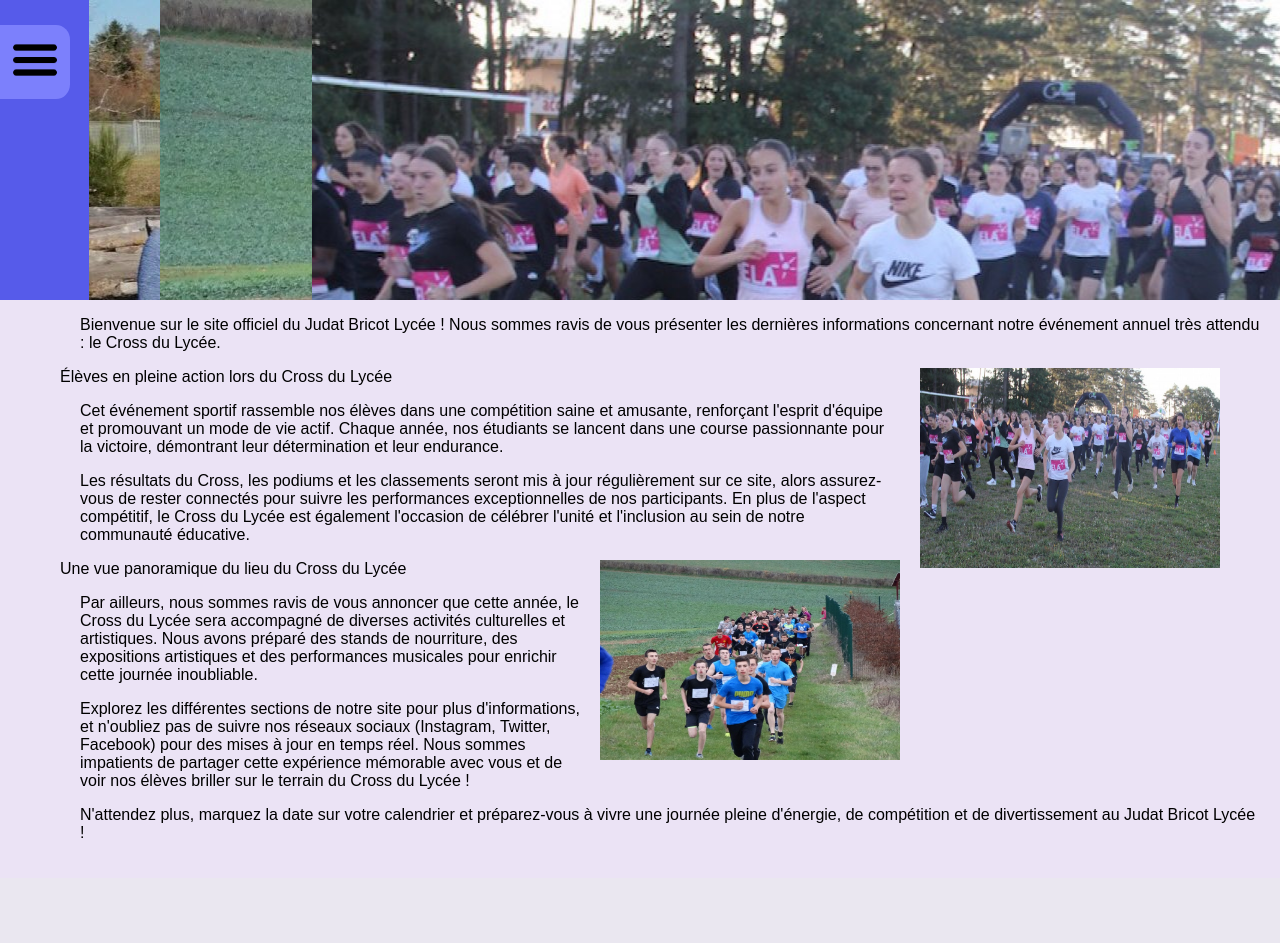
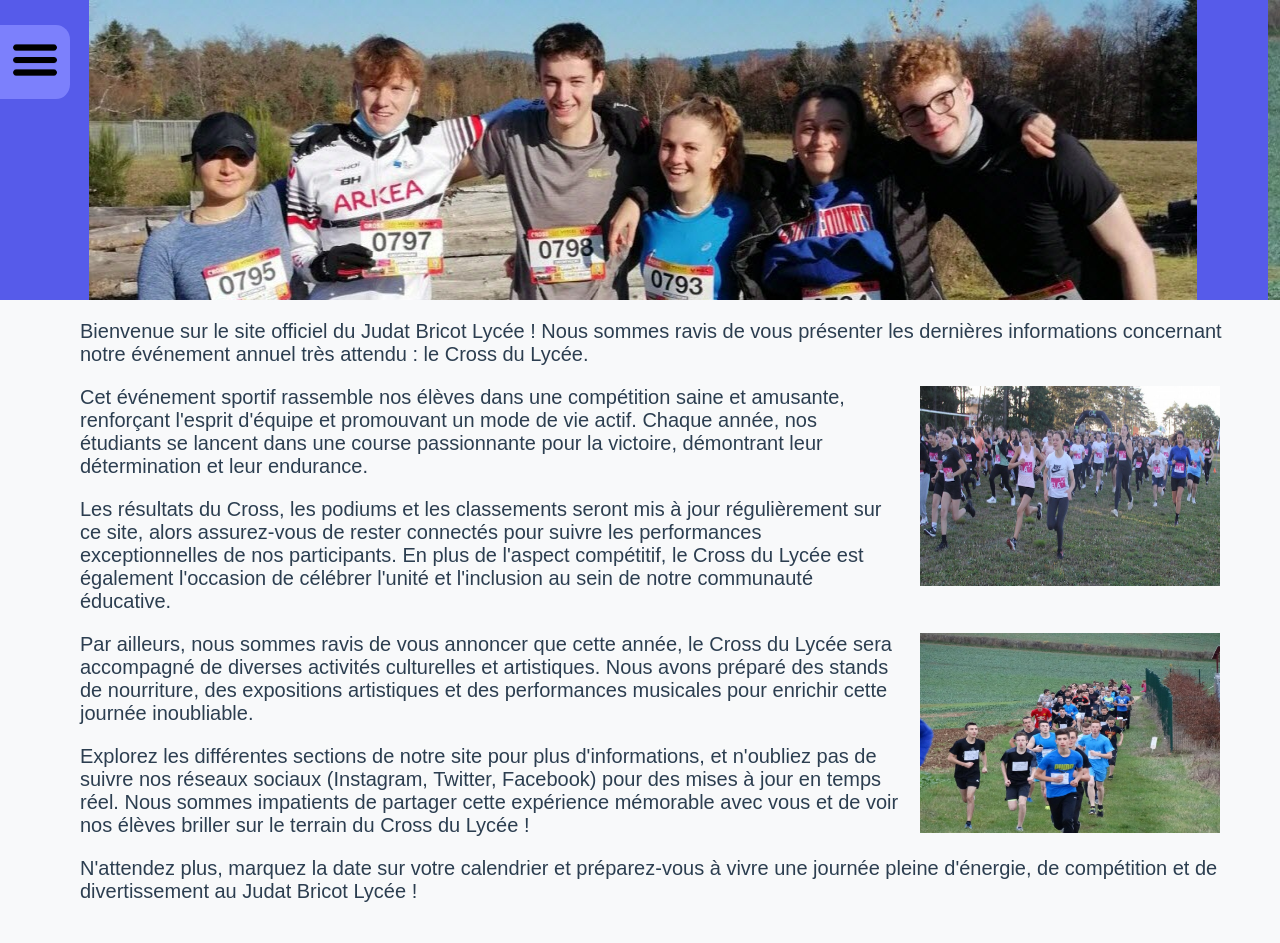
Before and after one commit to agnlt64/nsi-bdd, a Flask app: page / in a window 1280 px wide. Before the commit the page ends 838 px from the top, so only its background shows below. Run offline with Flask 3, Linux system fonts and the light colour scheme.

Commit message:
optimisation du css

```diff
--- a/app/static/css/style.css
+++ b/app/static/css/style.css
@@ -5,12 +5,14 @@
 body {
     margin: 0;
     font-family: 'Arial', sans-serif;
-    background-color: #EBE3F5;
+    background-color: #F8F9FA;
     padding: 0;
 }
 
 p {
+    color: #2C3E50;
     margin-left: 60px;
+    font-size: 20px;
 
 }
 
@@ -64,16 +66,44 @@
     padding-top: 60px;
 }
 
+.slide {
+    position: relative;
+}
+
+.slide::after {
+    content: '';
+    position: absolute;
+    top: 100%;
+    right: 0;
+    left: 0;
+    height: 1.5px;
+    background-color: white;
+    transform: scaleX(0);
+    transition: 0.2s transform;
+    transform-origin: right;
+}
+
+.slide:hover::after {
+    transform-origin: left;
+    transform: scaleX(1);
+}
+
 .test1 ul {
-    padding: 0;
+    padding: 2rem 0 0 0;
     margin: 0;
+    width: 100%;
     list-style: none;
+    display: flex;
+    flex-direction: column;
+    align-items: center;
+    gap: 5rem;
 }
 
 .test1 ul li {
+    width: min-content;
+}
 
-    text-align: center;
-    width: 200px;
+.test1 {
     margin-top: 20px;
 }
 
@@ -83,9 +113,11 @@
     color: #FEFEFF;
     display: block;
     transition: 0.3s;
-    margin-left: 50px;
-    margin-top: 50px;
+    text-align: center;
+}
 
+.test1 a:hover {
+    translate: 0 -4px;
 }
 
 #sidebar-bottom {
@@ -181,7 +213,3 @@
     overflow: hidden;
     position: relative;
 }
-
-.slide {
-    position: absolute;
-}
--- a/app/templates/base.html
+++ b/app/templates/base.html
@@ -29,13 +29,10 @@
 		<button id="toggleMenu" onclick="toggleSidebar()"><img src="{{ url_for('static', filename='media/home.png') }}" id="maison" alt="Home"></button>
 		<div class="test1">
 			<ul>
-				<li><a href="/">Accueil</a></li>
-				<br>
-				<li><a href="/resultats">Résultats de Cross</a></li>
-				<br>
-				<li><a href="/classement">Podium & Classement</a></li>
-				<br>
-				<li><a href="/">Autres informations</a></li>
+				<li class="slide"><a href="/">Accueil</a></li>
+				<li class="slide"><a href="/resultats">Résultats de Cross</a></li>
+				<li class="slide"><a href="/classement">Podium & Classement</a></li>
+				<li class="slide"><a href="/">Autres informations</a></li>
 			</ul>
 		</div>
 		<ul id="sidebar-bottom">
--- a/app/templates/index.html
+++ b/app/templates/index.html
@@ -6,7 +6,6 @@
 	<figure>
 		<img class="photo1" src="{{ url_for('static', filename='media/photo1.jpg') }}" alt="CrossDuLycée" height="200px" width="300px"
 			style="float: right; margin-left: 20px;">
-		<figcaption>Élèves en pleine action lors du Cross du Lycée</figcaption>
 	</figure>
 	<p>Cet événement sportif rassemble nos élèves dans une compétition saine et amusante, renforçant l'esprit
 		d'équipe et promouvant un mode de vie actif. Chaque année, nos étudiants se lancent dans une course
@@ -21,7 +20,6 @@
 	<figure>
 		<img class="photo2" src="{{ url_for('static', filename='media/photo2.jpg') }}" alt="CrossDuLycée" height="200px" width="300px"
 			style="float: right; margin-left: 20px;">
-		<figcaption>Une vue panoramique du lieu du Cross du Lycée</figcaption>
 	</figure>
 	<p>Par ailleurs, nous sommes ravis de vous annoncer que cette année, le Cross du Lycée sera accompagné de
 		diverses activités culturelles et artistiques. Nous avons préparé des stands de nourriture, des expositions
```
Also changed, not shown: app/static/js/script.js (line endings or trailing spaces), cross.db (added).
